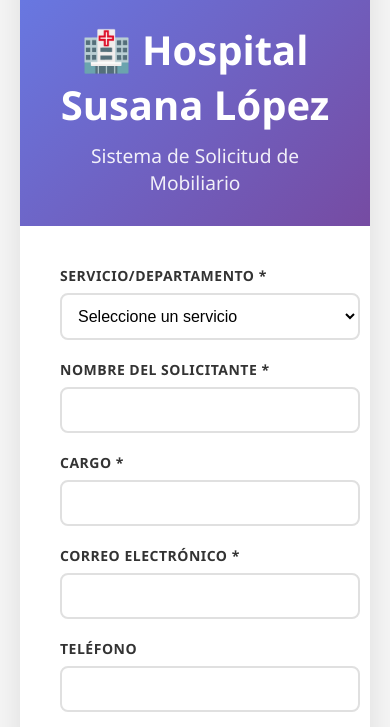
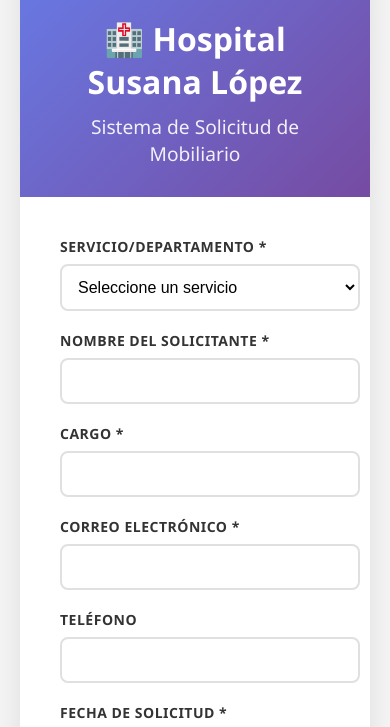
Before and after one commit to LiderBiomedico/Suministros-, a website: page index.html in a window 390 px wide. Shown: the part 103-830 px from the top of the page. Drawn offline with Linux system fonts and the light colour scheme.

Commit message:
Add files via upload

```diff
--- a/index.html
+++ b/index.html
@@ -33,22 +33,22 @@
     text-align: center;
 }
 
+.header-content {
+    display: flex;
+    align-items: center;
+    justify-content: center;
+    gap: 20px;
+    flex-wrap: wrap;
+}
+
 .header-logo {
-            max-width: 120px;
+    max-width: 80px;
     height: auto;
-            margin-bottom: 20px;
     filter: brightness(0) invert(1);
 }
 
-        .header h1 {
-            font-size: 2.5em;
-            margin-bottom: 10px;
-        }
-        .header {
-            background: linear-gradient(135deg, #667eea 0%, #764ba2 100%);
-            color: white;
-            padding: 30px;
-            text-align: center;
+.header-text {
+    text-align: left;
 }
 
 .header h1 {
@@ -61,6 +61,20 @@
     opacity: 0.9;
 }
 
+@media (max-width: 768px) {
+    .header-content {
+        flex-direction: column;
+        text-align: center;
+    }
+
+    .header-text {
+        text-align: center;
+    }
+
+    .header h1 {
+        font-size: 2em;
+    }
+}
         .form-section {
             padding: 40px;
             background: white;
```
Lines whose indentation alone changed are shown as unchanged.
